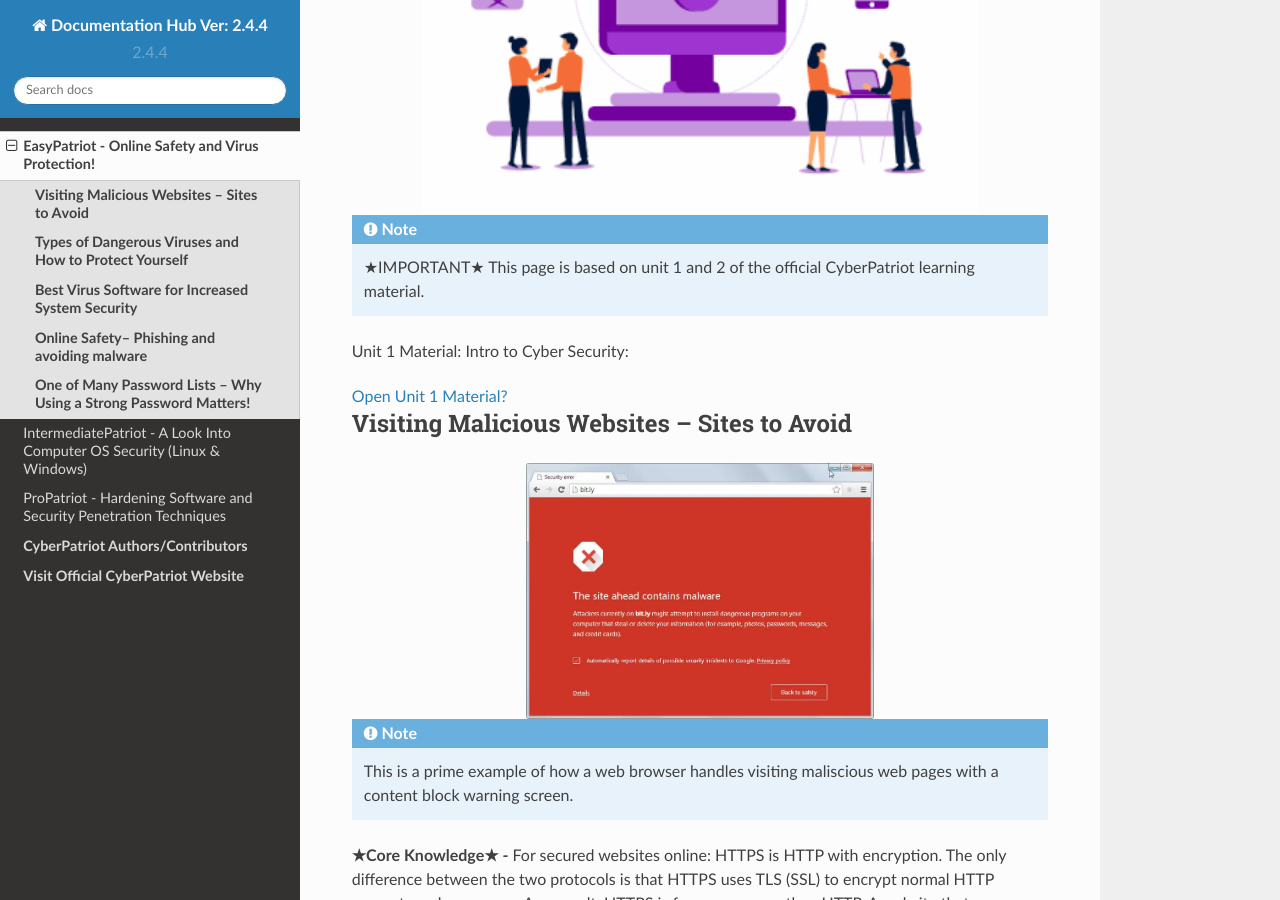
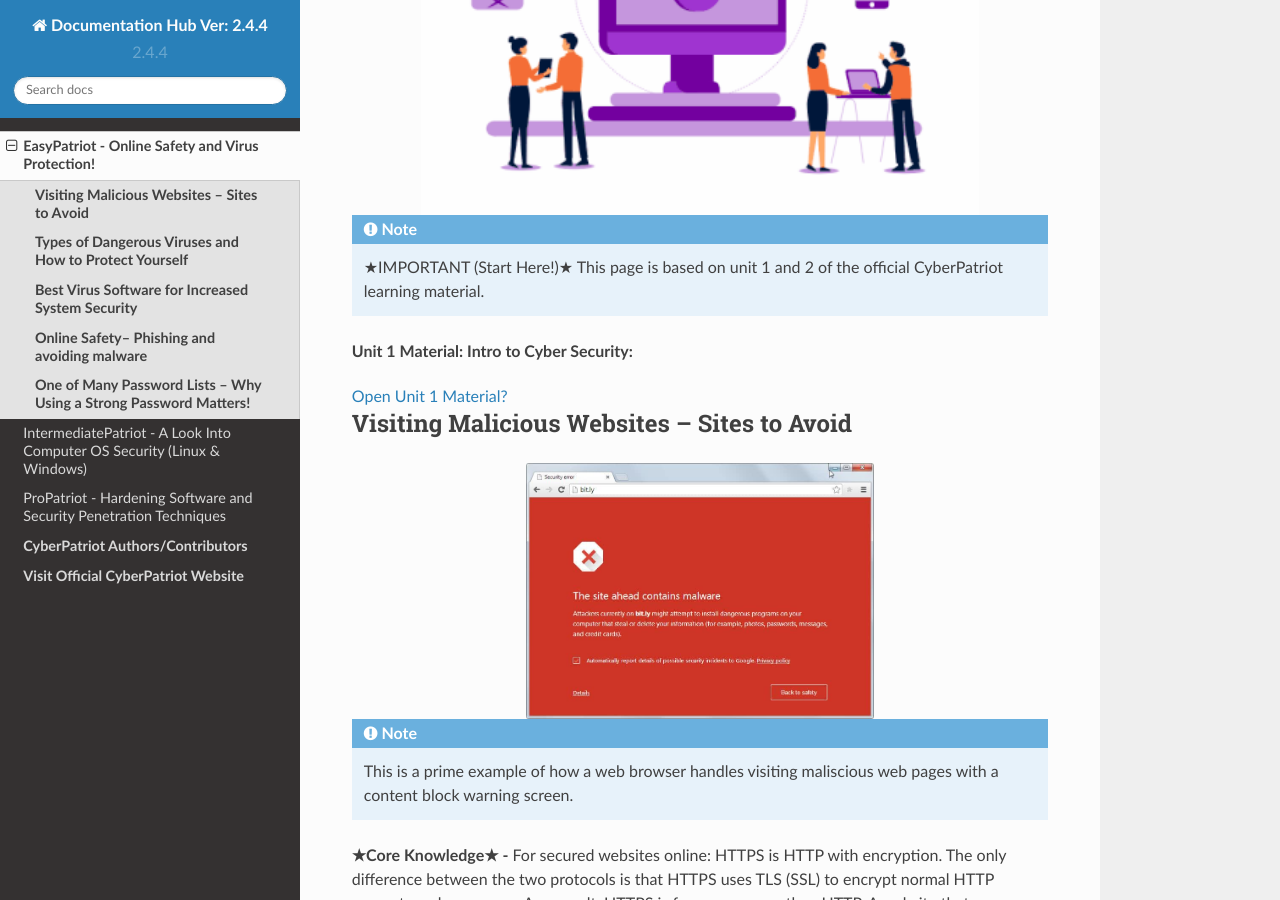
Before and after one commit to natt96z/cybersac, a Sphinx documentation site: the page built from docs/source/BeginnerEasyCybersac.rst, in a window 1280 px wide and 900 px high, scrolled down 363 px. Built offline with Sphinx 7.4.7 and the Read the Docs theme 2.0.0, drawn with Linux system fonts in a browser that asks for light colours.

Commit message:
Update BeginnerEasyCybersac.rst

```diff
--- a/docs/source/BeginnerEasyCybersac.rst
+++ b/docs/source/BeginnerEasyCybersac.rst
@@ -5,9 +5,9 @@ EasyPatriot - Online Safety and Virus Protection!
    :width: 80%
    :align: center
 
-.. Note:: ★IMPORTANT★ This page is based on unit 1 and 2 of the official CyberPatriot learning material.
+.. Note:: ★IMPORTANT (Start Here!)★ This page is based on unit 1 and 2 of the official CyberPatriot learning material.
 
-Unit 1 Material: Intro to Cyber Security:
+**Unit 1 Material: Intro to Cyber Security:**
 
 .. raw:: html
 
```
